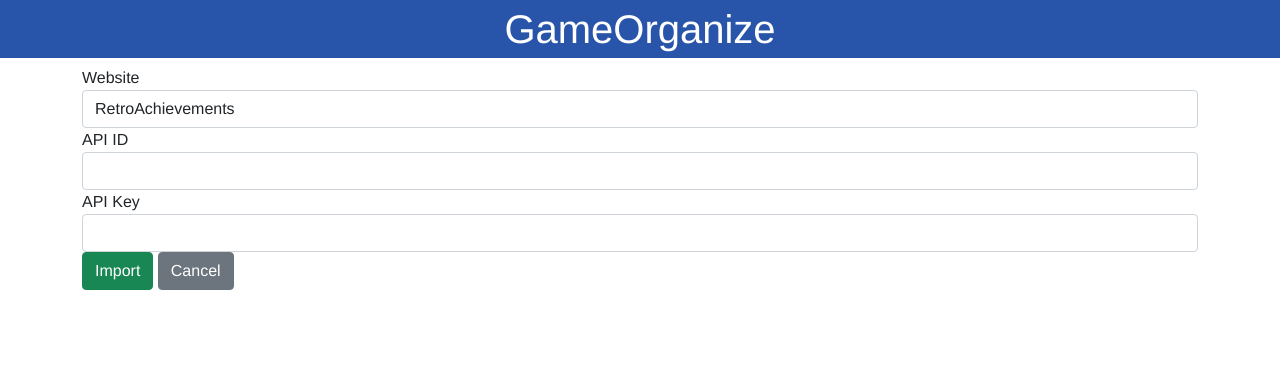
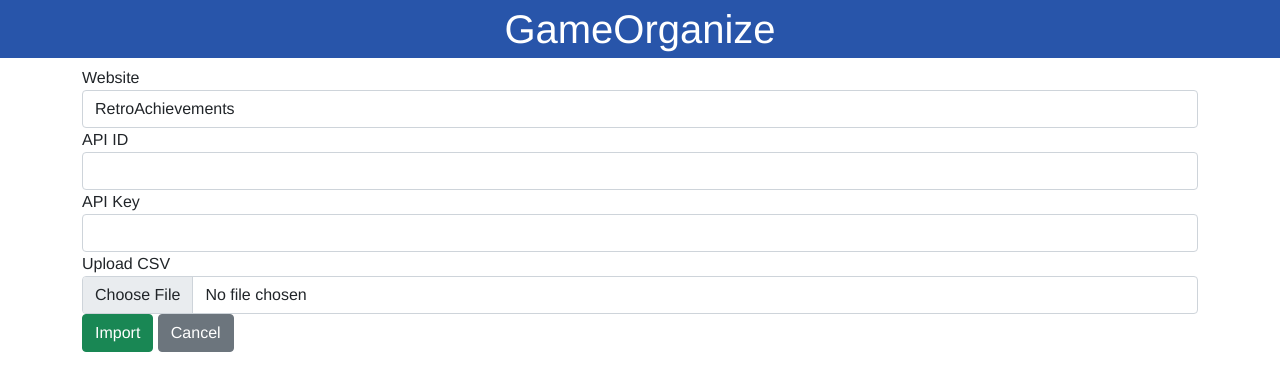
Before and after one commit to willdobbies/gameorganize, a Flask app: page /import in a window 1280 px wide. Shown: the top 391 px of the page. Run offline with Flask 3, Linux system fonts and the light colour scheme; some libraries are stand-ins or nearby versions.

Commit message:
Add csv upload field

```diff
--- a/src/gameorganize/app.py
+++ b/src/gameorganize/app.py
@@ -119,6 +119,9 @@ def game_import():
         fdata = importer.fetch()
         new_games = importer.parse(fdata)
 
+      elif(site == "CSV"):
+        pass
+
       else:
         flash(f"Invalid site {site}")
         return redirect(url_for('all_games'))
--- a/src/gameorganize/templates/import.html
+++ b/src/gameorganize/templates/import.html
@@ -6,6 +6,7 @@
         <select class="form-control" name="website">
             <option>RetroAchievements</option>
             <option>Steam</option>
+            <option>CSV</option>
         </select>
     </div>
     <div class="form-group">
@@ -17,6 +18,10 @@
         <input type="text" class="form-control" name="key" value="">
     </div>
     <div class="form-group">
+        <label for="csv">Upload CSV</label>
+        <input type="file" class="form-control" accept=".csv" name="csv" value="">
+    </div>
+    <div class="form-group">
         <button type="submit" class="btn btn-success">Import</button>
         <a href="{{ url_for('all_games') }}" class="btn btn-secondary">Cancel</a>
     </div>
```
